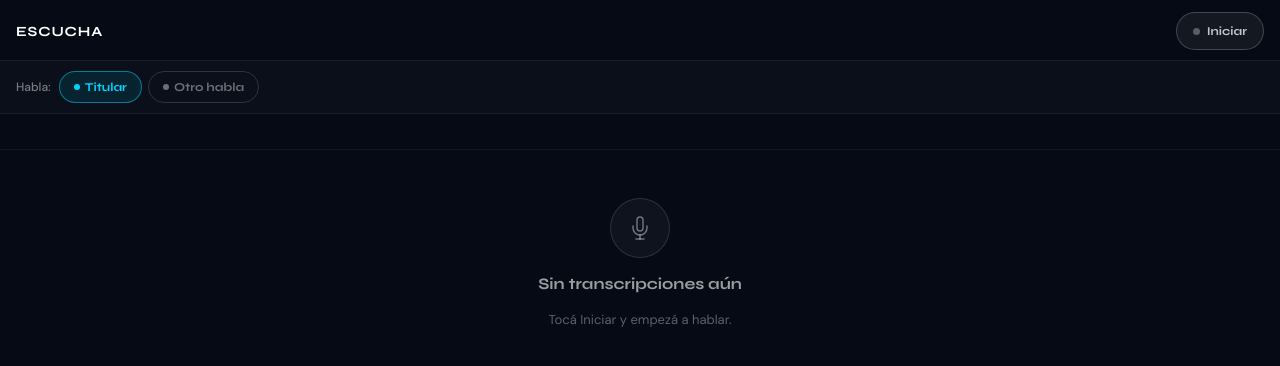
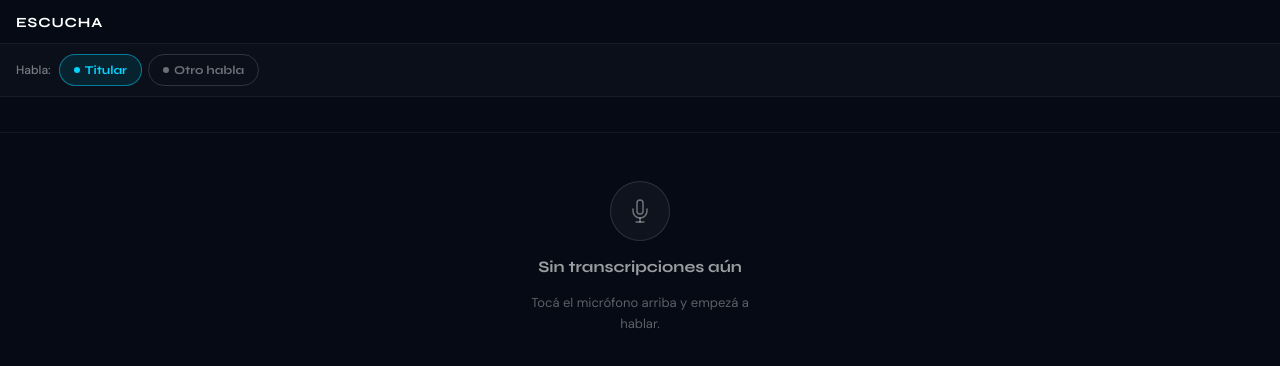
Before and after one commit to niakosuko/vistop-app, a plain HTML site: page escucha.html in a window 1280 px wide. Drawn offline with Linux system fonts and the light colour scheme.

Commit message:
corrige duplicacion escucha 5

```diff
--- a/escucha.html
+++ b/escucha.html
@@ -12,12 +12,7 @@
   html,body{width:100%;height:100%;background:var(--bg);color:var(--text-primary);font-family:var(--font-body);font-size:16px;line-height:1.5;overflow:hidden;-webkit-tap-highlight-color:transparent;-webkit-font-smoothing:antialiased;}
   .screen{display:flex;flex-direction:column;height:100%;}
   .top-bar{display:flex;align-items:center;justify-content:space-between;padding:12px 16px 10px;flex-shrink:0;border-bottom:1px solid rgba(255,255,255,0.08);gap:8px;}
-  .top-title{font-family:var(--font-display);font-size:14px;font-weight:700;letter-spacing:0.06em;text-transform:uppercase;flex-shrink:0;}
-  .mic-toggle{display:flex;align-items:center;gap:7px;padding:9px 16px;border-radius:var(--radius-pill);border:1px solid rgba(255,255,255,0.2);background:rgba(255,255,255,0.06);cursor:pointer;transition:all 0.2s;font-family:var(--font-display);font-size:12px;font-weight:700;color:var(--text-secondary);user-select:none;flex-shrink:0;}
-  .mic-toggle.active{border-color:rgba(0,212,255,0.6);color:var(--cyan);background:rgba(0,212,255,0.1);}
-  .mic-toggle-dot{width:7px;height:7px;border-radius:50%;background:rgba(255,255,255,0.3);flex-shrink:0;}
-  .mic-toggle.active .mic-toggle-dot{background:var(--cyan);box-shadow:0 0 8px rgba(0,212,255,0.8);animation:pulse-dot 2s ease-in-out infinite;}
-  @keyframes pulse-dot{0%,100%{opacity:1;transform:scale(1)}50%{opacity:0.5;transform:scale(0.7)}}
+  .top-title{font-family:var(--font-display);font-size:14px;font-weight:700;letter-spacing:0.06em;text-transform:uppercase;}
   .speaker-bar{display:flex;align-items:center;gap:8px;padding:10px 16px;border-bottom:1px solid rgba(255,255,255,0.06);flex-shrink:0;background:rgba(255,255,255,0.02);}
   .speaker-label{font-size:12px;color:var(--text-muted);font-weight:500;flex-shrink:0;}
   .speaker-chips{display:flex;gap:6px;flex:1;overflow-x:auto;}
@@ -68,10 +63,6 @@
 <div class="screen">
   <div class="top-bar">
     <div class="top-title" id="esc-title">Escucha</div>
-    <div class="mic-toggle" id="mic-toggle" onclick="toggleMic()">
-      <div class="mic-toggle-dot"></div>
-      <span id="mic-toggle-label">Iniciar</span>
-    </div>
   </div>
   <div class="speaker-bar">
     <span class="speaker-label" id="lbl-habla">Habla:</span>
@@ -90,7 +81,7 @@
     <div class="empty-state" id="empty-state">
       <div class="empty-icon"><svg width="24" height="24" viewBox="0 0 24 24" fill="none" stroke="rgba(255,255,255,0.4)" stroke-width="1.5" stroke-linecap="round" stroke-linejoin="round"><path d="M12 1a3 3 0 0 0-3 3v8a3 3 0 0 0 6 0V4a3 3 0 0 0-3-3z"/><path d="M19 10v2a7 7 0 0 1-14 0v-2"/><line x1="12" y1="19" x2="12" y2="23"/><line x1="8" y1="23" x2="16" y2="23"/></svg></div>
       <div class="empty-title" id="empty-title">Sin transcripciones aún</div>
-      <div class="empty-body" id="empty-body">Tocá Iniciar y empezá a hablar.</div>
+      <div class="empty-body" id="empty-body">Tocá el micrófono arriba y empezá a hablar.</div>
     </div>
   </div>
 </div>
@@ -111,16 +102,16 @@
 <script>
 var VISTOP=window.parent&&window.parent.VISTOP?window.parent.VISTOP:{get:function(){return null;},save:function(){},append:function(){}};
 var AppState=window.parent&&window.parent.AppState?window.parent.AppState:{};
-var micActive=false,speakerActual='titular',sessionStart=Date.now();
+var speakerActual='titular',sessionStart=Date.now();
 
 var ESC_T={
-  es:{title:'Escucha',start:'Iniciar',listening:'Escuchando',today:'Hoy',yesterday:'Ayer',empty_title:'Sin transcripciones aún',empty_body:'Tocá Iniciar y empezá a hablar.',habla:'Habla:',otro:'Otro habla',modal_title:'¿Quién habló?',modal_sub:'Identificá esta voz para registrarla',modal_or:'— o escribí un nombre nuevo —',modal_ph:'Nombre de la persona...',identificar:'Identificar',cancelar:'Cancelar'},
-  en:{title:'Listen',start:'Start',listening:'Listening',today:'Today',yesterday:'Yesterday',empty_title:'No transcriptions yet',empty_body:'Tap Start and begin speaking.',habla:'Speaking:',otro:'Someone else',modal_title:'Who spoke?',modal_sub:'Identify this voice to register it',modal_or:'— or type a new name —',modal_ph:"Person's name...",identificar:'Identify',cancelar:'Cancel'},
-  pt:{title:'Escuta',start:'Iniciar',listening:'Escutando',today:'Hoje',yesterday:'Ontem',empty_title:'Sem transcrições ainda',empty_body:'Toque em Iniciar e comece a falar.',habla:'Fala:',otro:'Outro fala',modal_title:'Quem falou?',modal_sub:'Identifique esta voz para registrá-la',modal_or:'— ou escreva um novo nome —',modal_ph:'Nome da pessoa...',identificar:'Identificar',cancelar:'Cancelar'},
-  fr:{title:'Écoute',start:'Démarrer',listening:'En écoute',today:"Aujourd'hui",yesterday:'Hier',empty_title:'Pas encore de transcriptions',empty_body:'Appuyez sur Démarrer et commencez à parler.',habla:'Parle :',otro:"Quelqu'un d'autre",modal_title:'Qui a parlé ?',modal_sub:"Identifiez cette voix pour l'enregistrer",modal_or:'— ou tapez un nouveau nom —',modal_ph:'Nom de la personne...',identificar:'Identifier',cancelar:'Annuler'},
-  de:{title:'Zuhören',start:'Starten',listening:'Hört zu',today:'Heute',yesterday:'Gestern',empty_title:'Noch keine Transkriptionen',empty_body:'Tippen Sie auf Starten und beginnen Sie zu sprechen.',habla:'Spricht:',otro:'Jemand anderes',modal_title:'Wer hat gesprochen?',modal_sub:'Identifizieren Sie diese Stimme',modal_or:'— oder geben Sie einen neuen Namen ein —',modal_ph:'Name der Person...',identificar:'Identifizieren',cancelar:'Abbrechen'},
-  it:{title:'Ascolto',start:'Inizia',listening:'In ascolto',today:'Oggi',yesterday:'Ieri',empty_title:'Nessuna trascrizione ancora',empty_body:'Tocca Inizia e inizia a parlare.',habla:'Parla:',otro:'Qualcun altro',modal_title:'Chi ha parlato?',modal_sub:'Identifica questa voce per registrarla',modal_or:'— o scrivi un nuovo nome —',modal_ph:'Nome della persona...',identificar:'Identifica',cancelar:'Annulla'},
-  ru:{title:'Слушать',start:'Начать',listening:'Слушаю',today:'Сегодня',yesterday:'Вчера',empty_title:'Транскрипций пока нет',empty_body:'Нажмите Начать и говорите.',habla:'Говорит:',otro:'Кто-то другой',modal_title:'Кто говорил?',modal_sub:'Определите этот голос для записи',modal_or:'— или введите новое имя —',modal_ph:'Имя человека...',identificar:'Определить',cancelar:'Отмена'},
+  es:{title:'Escucha',today:'Hoy',yesterday:'Ayer',empty_title:'Sin transcripciones aún',empty_body:'Tocá el micrófono arriba y empezá a hablar.',habla:'Habla:',otro:'Otro habla',modal_title:'¿Quién habló?',modal_sub:'Identificá esta voz para registrarla',modal_or:'— o escribí un nombre nuevo —',modal_ph:'Nombre de la persona...',identificar:'Identificar',cancelar:'Cancelar'},
+  en:{title:'Listen',today:'Today',yesterday:'Yesterday',empty_title:'No transcriptions yet',empty_body:'Tap the microphone above and start speaking.',habla:'Speaking:',otro:'Someone else',modal_title:'Who spoke?',modal_sub:'Identify this voice to register it',modal_or:'— or type a new name —',modal_ph:"Person's name...",identificar:'Identify',cancelar:'Cancel'},
+  pt:{title:'Escuta',today:'Hoje',yesterday:'Ontem',empty_title:'Sem transcrições ainda',empty_body:'Toque no microfone acima e comece a falar.',habla:'Fala:',otro:'Outro fala',modal_title:'Quem falou?',modal_sub:'Identifique esta voz para registrá-la',modal_or:'— ou escreva um novo nome —',modal_ph:'Nome da pessoa...',identificar:'Identificar',cancelar:'Cancelar'},
+  fr:{title:'Écoute',today:"Aujourd'hui",yesterday:'Hier',empty_title:'Pas encore de transcriptions',empty_body:'Appuyez sur le microphone en haut et commencez à parler.',habla:'Parle :',otro:"Quelqu'un d'autre",modal_title:'Qui a parlé ?',modal_sub:"Identifiez cette voix pour l'enregistrer",modal_or:'— ou tapez un nouveau nom —',modal_ph:'Nom de la personne...',identificar:'Identifier',cancelar:'Annuler'},
+  de:{title:'Zuhören',today:'Heute',yesterday:'Gestern',empty_title:'Noch keine Transkriptionen',empty_body:'Tippen Sie auf das Mikrofon oben und beginnen Sie zu sprechen.',habla:'Spricht:',otro:'Jemand anderes',modal_title:'Wer hat gesprochen?',modal_sub:'Identifizieren Sie diese Stimme',modal_or:'— oder geben Sie einen neuen Namen ein —',modal_ph:'Name der Person...',identificar:'Identifizieren',cancelar:'Abbrechen'},
+  it:{title:'Ascolto',today:'Oggi',yesterday:'Ieri',empty_title:'Nessuna trascrizione ancora',empty_body:'Tocca il microfono in alto e inizia a parlare.',habla:'Parla:',otro:'Qualcun altro',modal_title:'Chi ha parlato?',modal_sub:'Identifica questa voce per registrarla',modal_or:'— o scrivi un nuovo nome —',modal_ph:'Nome della persona...',identificar:'Identifica',cancelar:'Annulla'},
+  ru:{title:'Слушать',today:'Сегодня',yesterday:'Вчера',empty_title:'Транскрипций пока нет',empty_body:'Нажмите на микрофон вверху и говорите.',habla:'Говорит:',otro:'Кто-то другой',modal_title:'Кто говорил?',modal_sub:'Определите этот голос для записи',modal_or:'— или введите новое имя —',modal_ph:'Имя человека...',identificar:'Определить',cancelar:'Отмена'},
 };
 
 function getLang(){var t=VISTOP.get('titular',{})||{},i=(t&&t.idioma)?t.idioma:'es-AR';if(i.startsWith('en'))return 'en';if(i.startsWith('pt'))return 'pt';if(i.startsWith('fr'))return 'fr';if(i.startsWith('de'))return 'de';if(i.startsWith('it'))return 'it';if(i.startsWith('ru'))return 'ru';return 'es';}
@@ -140,8 +131,6 @@ function applyLang(){
   document.getElementById('modal-nombre-input').placeholder=t.modal_ph;
   document.getElementById('modal-btn-id').textContent=t.identificar;
   document.getElementById('modal-btn-cancel').textContent=t.cancelar;
-  if(!micActive)document.getElementById('mic-toggle-label').textContent=t.start;
-  else document.getElementById('mic-toggle-label').textContent=t.listening;
 }
 
 function formatDayLabel(dayKey){
@@ -160,7 +149,6 @@ function init(){
     Object.keys(grouped).sort().reverse().forEach(function(k){document.getElementById('transcript-lines').appendChild(buildDayBlock(k,grouped[k]));});
     document.getElementById('transcript-area').scrollTop=0;
   }
-  syncMicState();
 }
 
 function groupByDay(entries){var g={};entries.forEach(function(e){var k=new Date(e.ts).toISOString().slice(0,10);if(!g[k])g[k]=[];g[k].push(e);});return g;}
@@ -208,24 +196,6 @@ function setSpeaker(type){
   window.parent&&window.parent.postMessage&&window.parent.postMessage({type:'VISTOP_SET_SPEAKER',data:{speaker:type}},'*');
 }
 
-function toggleMic(){
-  var t=ESC_T[getLang()];
-  if(micActive){micActive=false;setMicUI(false,t.start);window.parent&&window.parent.postMessage({type:'VISTOP_PAUSE_MIC'},'*');}
-  else{micActive=true;setMicUI(true,t.listening);sessionStart=Date.now();window.parent&&window.parent.postMessage({type:'VISTOP_START_MIC'},'*');}
-}
-
-function setMicUI(active,label){
-  var mt=document.getElementById('mic-toggle'),lbl=document.getElementById('mic-toggle-label');
-  if(active){mt.classList.add('active');lbl.textContent=label;}
-  else{mt.classList.remove('active');lbl.textContent=label;document.getElementById('interim-text').textContent='';}
-}
-
-function syncMicState(){
-  var t=ESC_T[getLang()],s=window.parent&&window.parent.AppState?window.parent.AppState.micStatus:'idle';
-  if(s==='active'){micActive=true;setMicUI(true,t.listening);}
-  else{micActive=false;setMicUI(false,t.start);}
-}
-
 function abrirModalIdentificar(){
   document.getElementById('modal-nombre-input').value='';
   var lista=document.getElementById('interlocutores-list');lista.innerHTML='';
@@ -266,11 +236,6 @@ window.addEventListener('message',function(event){
       document.getElementById('interim-text').textContent=msg.text;
     }
   }
-  if(type==='VISTOP_MIC_STATUS'){
-    var t=ESC_T[getLang()];
-    if(msg.status==='active'){micActive=true;setMicUI(true,t.listening);}
-    else if(msg.status==='paused'||msg.status==='idle'){micActive=false;setMicUI(false,t.start);document.getElementById('interim-text').textContent='';}
-  }
   if(type==='VISTOP_SPEAKER_IDENTIFIED'){
     document.getElementById('otro-chip-label').textContent=msg.speaker;
     speakerActual=msg.speaker;
```
